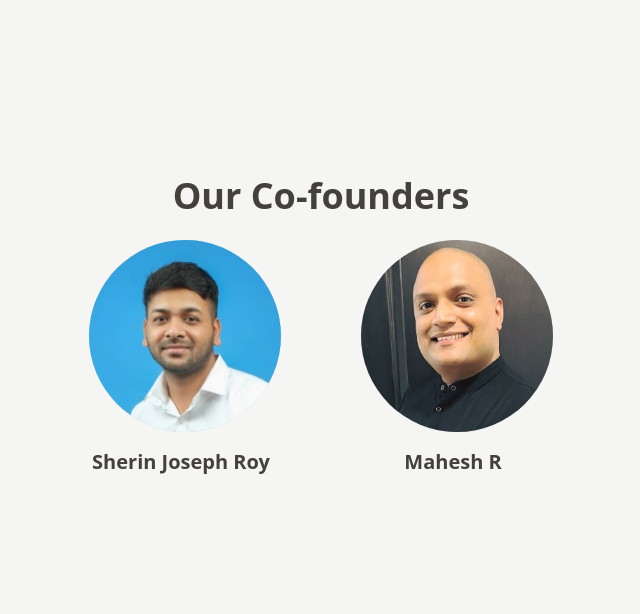
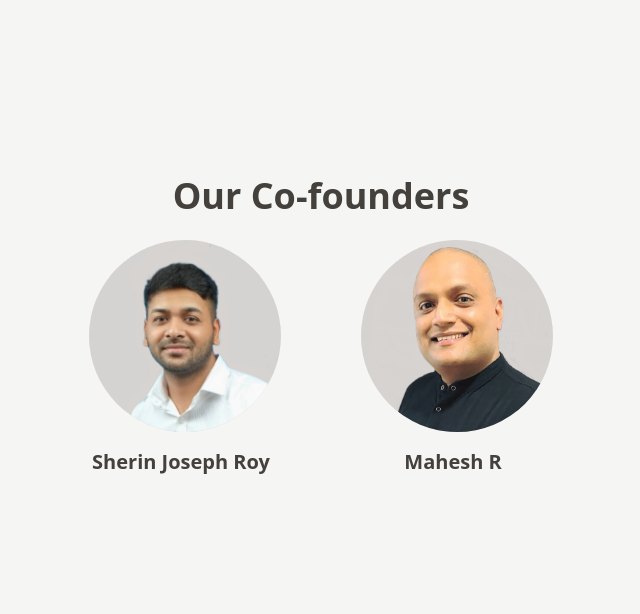
Before and after one commit to vishnudas-bluefox/Deepmost-website, a FastAPI app: page / in a window 1280 px wide. Shown: the part 2738-3352 px from the top of the page, without its empty margins (319-959 px from the left). Run offline with FastAPI, Linux system fonts and the light colour scheme; some libraries are stand-ins or nearby versions.

Commit message:
Update co-founder images

```diff
--- a/templates/index.html
+++ b/templates/index.html
@@ -131,9 +131,9 @@
             <h2 class="text-3xl md:text-4xl font-bold mb-6 text-center text-stone-700">Our Co-founders</h2>
             <div class="flex flex-col md:flex-row justify-center md:space-x-20 space-y-10 md:space-y-0">
                 <div class="text-center">
-                    <div class="bg-gray-300 w-48 h-48 rounded-full mx-auto mb-4">
+                    <div class="bg-stone-300 w-48 h-48 rounded-full mx-auto mb-4">
                         <a href="https://www.linkedin.com/in/sherin-roy-atmost/" target="_blank" rel="noopener noreferrer" class="mr-2">
-                            <img src="/static/sherin.png" alt="Sherin Joseph Roy" class="w-full h-full object-cover rounded-full">
+                            <img src="/static/sherin2.png" alt="Sherin Joseph Roy" class="w-full h-full object-cover rounded-full">
                         </a>
                     </div>
                     <a href="https://www.linkedin.com/in/sherin-roy-atmost/" class="text-xl font-semibold text-stone-700 mr-2 hover:text-[#CC785C]" target="_blank" rel="noopener noreferrer">
@@ -142,9 +142,9 @@
                     <!-- p class="text-stone-500">CEO & Co-founder</p -->
                 </div>
                 <div class="text-center">
-                    <div class="bg-gray-300 w-48 h-48 rounded-full mx-auto mb-4">
+                    <div class="bg-stone-300 w-48 h-48 rounded-full mx-auto mb-4">
                         <a href="https://www.linkedin.com/in/mahesh-r/" target="_blank" rel="noopener noreferrer" class="mr-2">
-                            <img src="/static/mahesh.jpeg" alt="Mahesh R" class="w-full h-full object-cover rounded-full">
+                            <img src="/static/mahesh2.png" alt="Mahesh R" class="w-full h-full object-cover rounded-full">
                         </a>
                     </div>
                     <a href="https://www.linkedin.com/in/mahesh-r/" class="text-xl font-semibold text-stone-700 mr-2 hover:text-[#CC785C]" target="_blank" rel="noopener noreferrer" class="mr-2">
```
Also changed, not shown: index.html (+4 -4 lines), static/mahesh2.png (added), static/sherin2.png (added).
